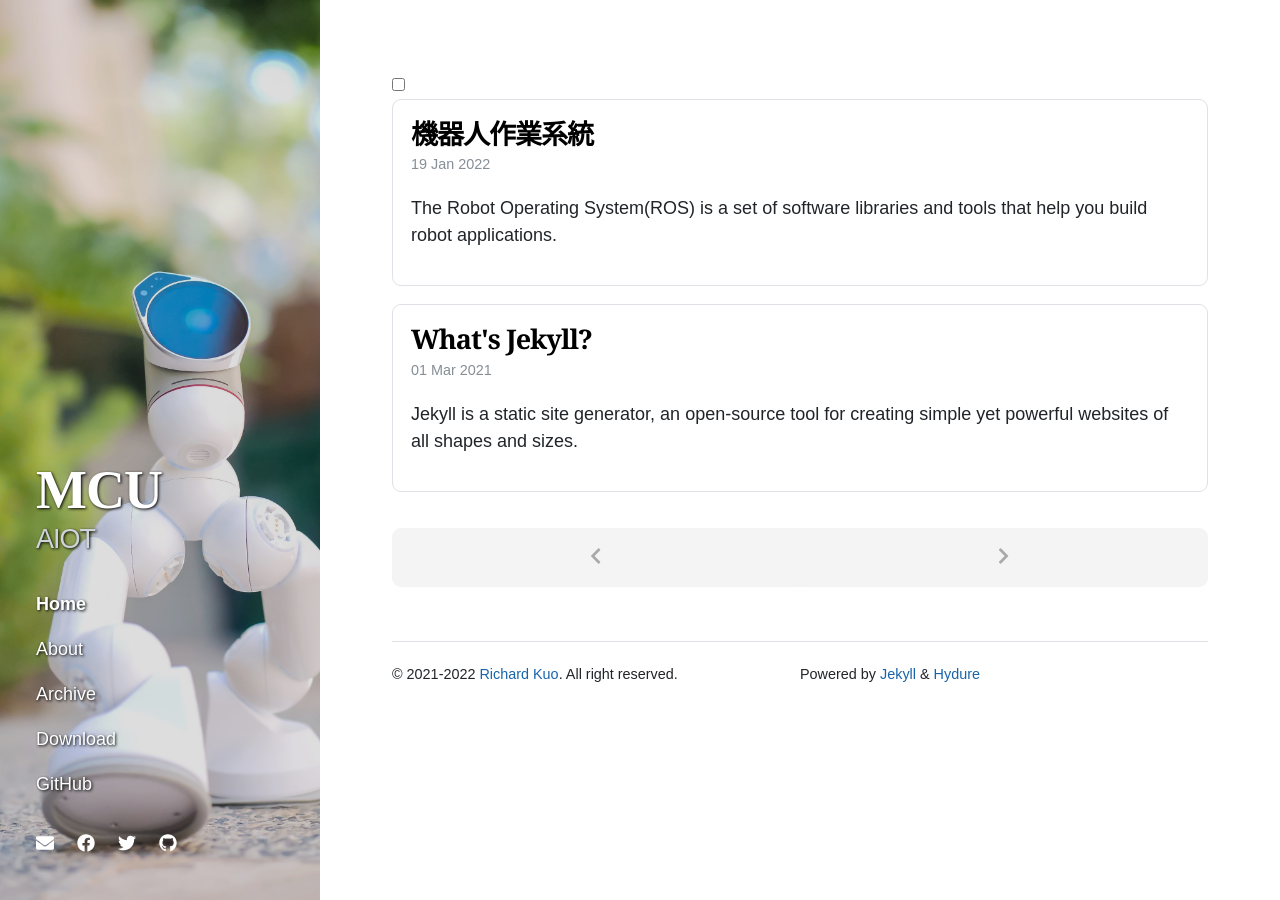
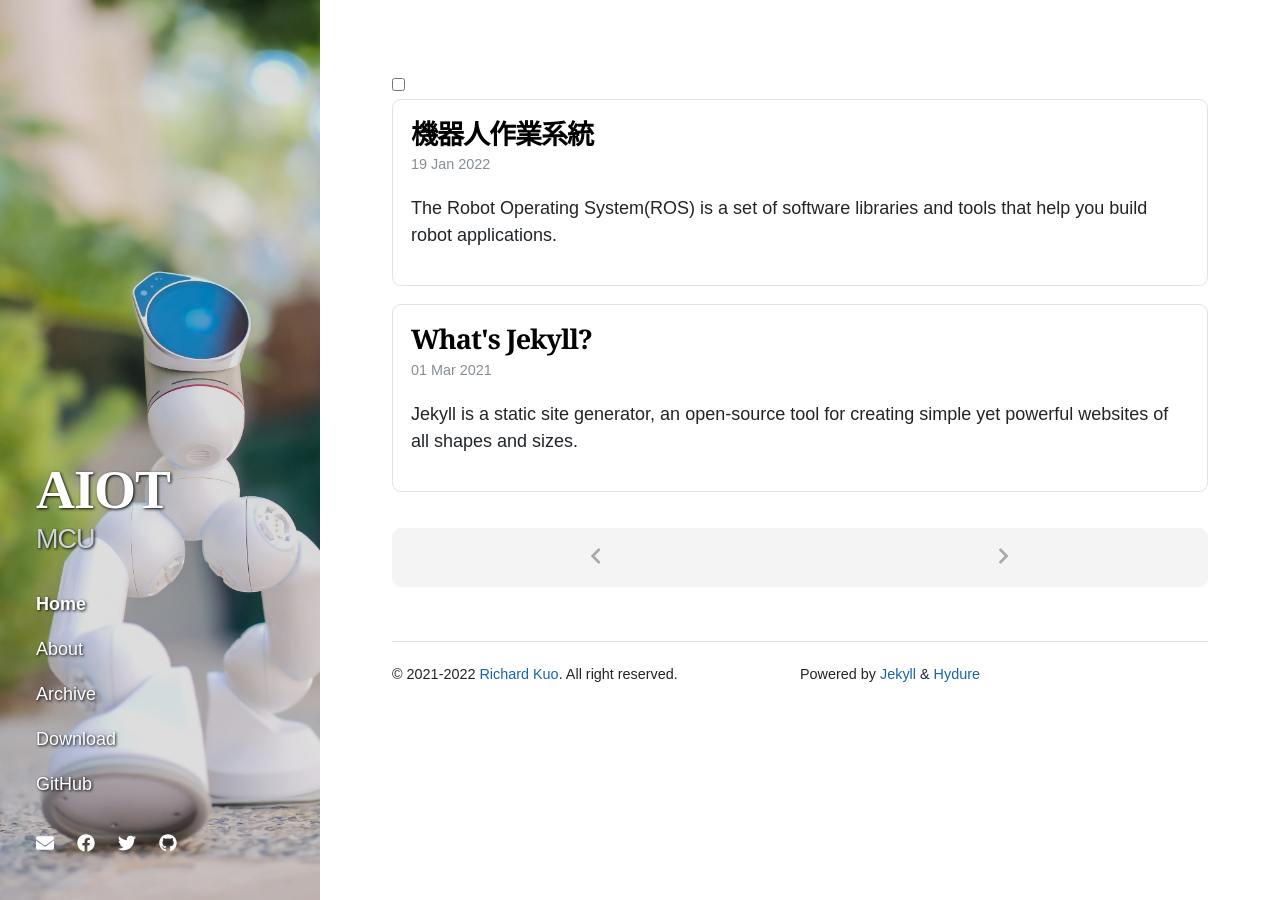
Before and after one commit to ziling819/MCU-project, a Jekyll site: the page built from index.html, in a window 1280 px wide. Built offline with Jekyll 4.4.1, drawn with Linux system fonts in a browser that asks for light colours; nearby versions of some CDN libraries; the list of posts is cut into pages by our own code.

```diff
--- a/_config.yml
+++ b/_config.yml
@@ -1,5 +1,5 @@
-title: MCU
-tagline: AIOT
+title: AIOT
+tagline: MCU
 
 author:
   name: Richard Kuo
```
